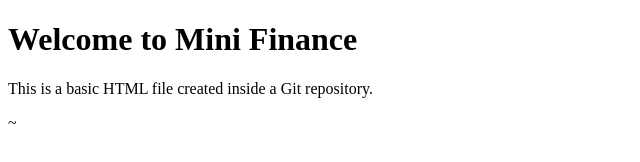
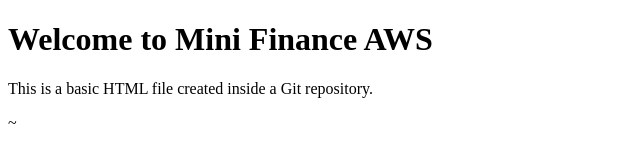
Before and after one commit to Soufo2026/The_cloudadvisory, a plain HTML site: page index.html in a window 1280 px wide. Shown: the whole page, without its empty margins (0-640 px from the left). Drawn offline with Linux system fonts and the light colour scheme.

Commit message:
modified index.html & added style.css

```diff
--- a/index.html
+++ b/index.html
@@ -7,7 +7,7 @@
     <title>Mini Finance</title>
 </head>
 <body>
-    <h1>Welcome to Mini Finance</h1>
+    <h1>Welcome to Mini Finance AWS</h1>
     <p>This is a basic HTML file created inside a Git repository.</p>
 </body>
 </html>~
```
Also changed, not shown: style.css (added).
